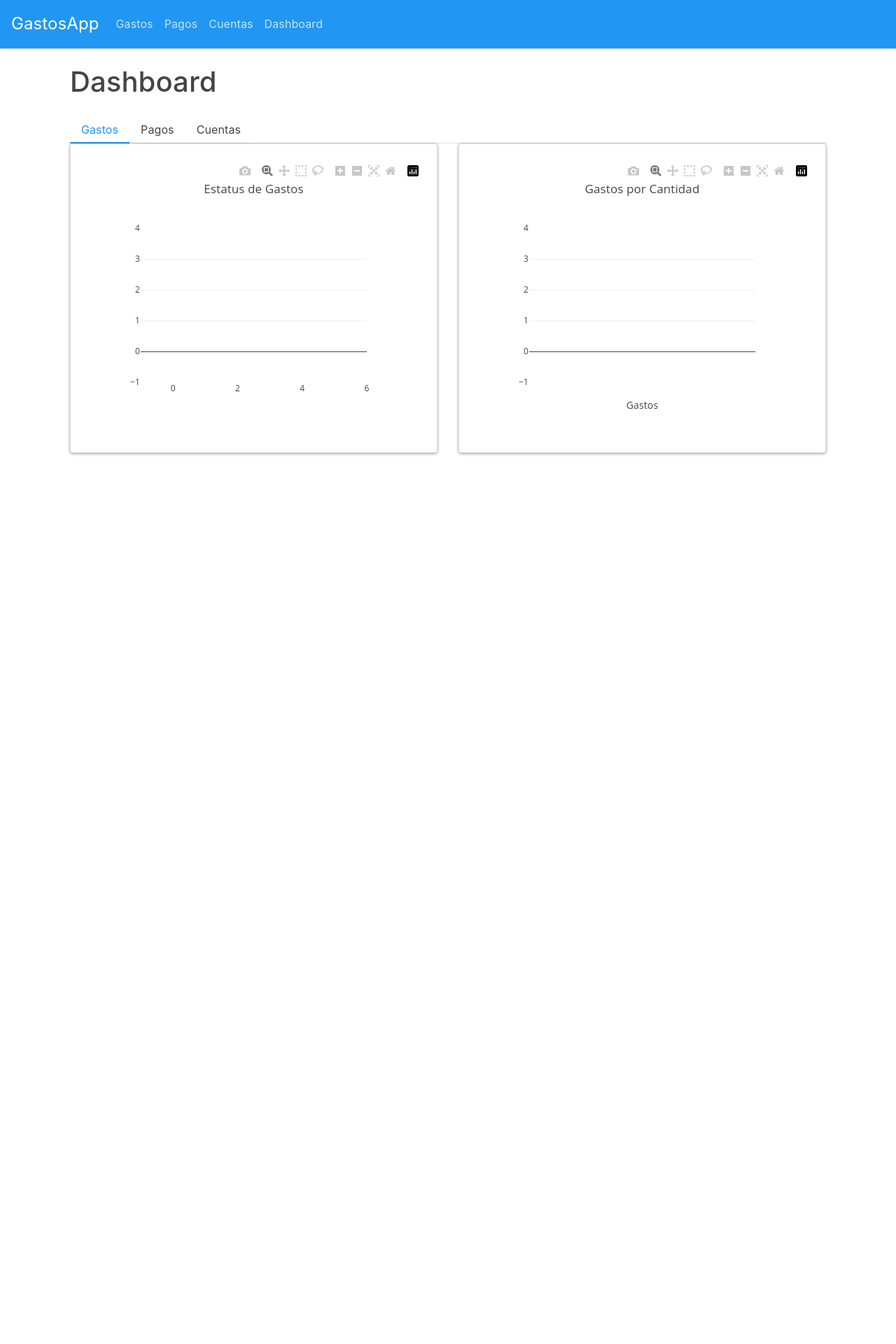
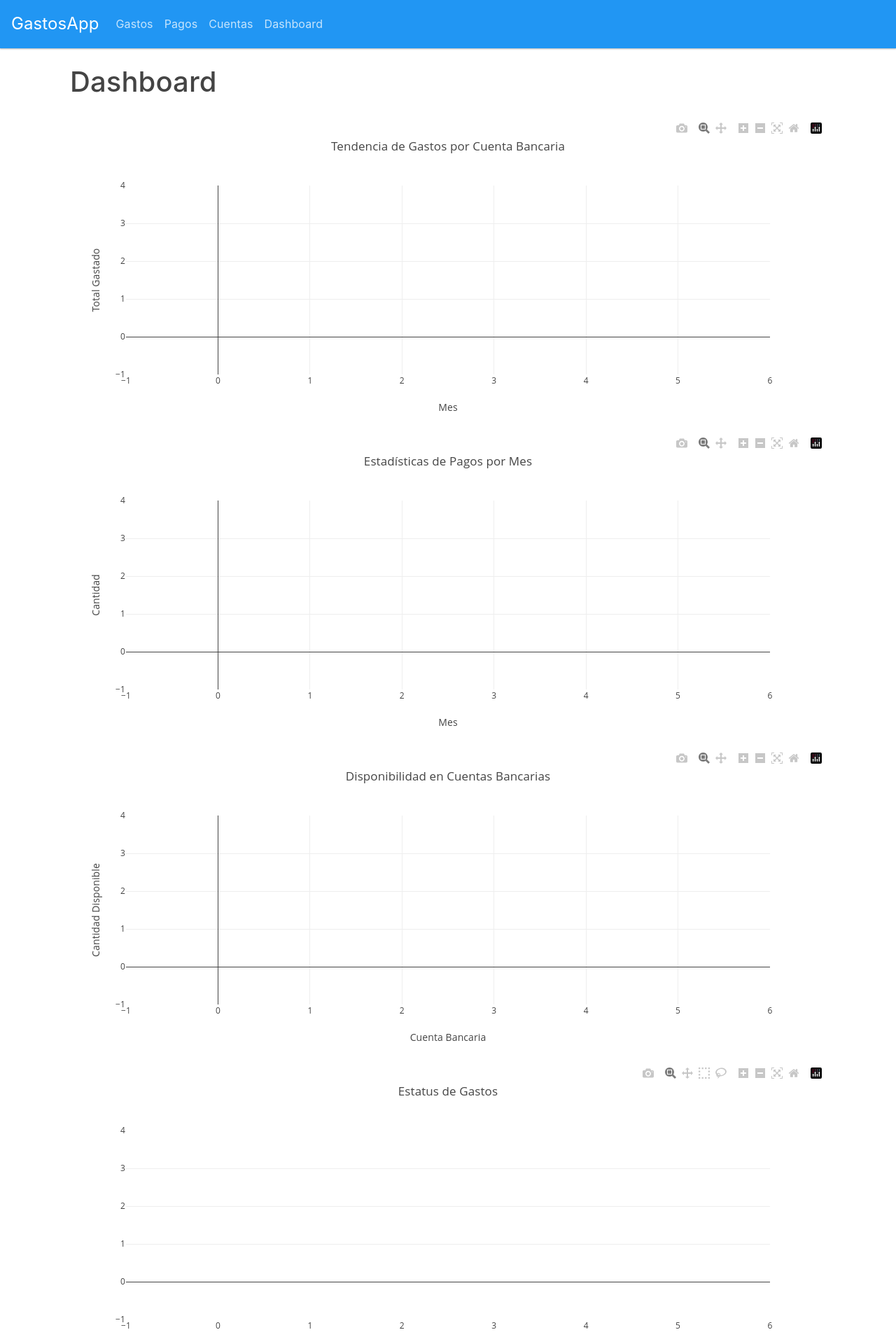
Before and after one commit to grchristian/pagos-gastos, a Flask app: page /dashboard in a window 1280 px wide. Shown: the top 1920 px of the page at 70% size. Before the commit the page ends 651 px from the top, so only its background shows below. Run offline with Flask 3, Linux system fonts and the light colour scheme; data that the repository does not hold is empty; some libraries are stand-ins or nearby versions.

Commit message:
charts created

```diff
--- a/app.py
+++ b/app.py
@@ -2,12 +2,15 @@
 
 from collections import Counter
 from models import Gasto
-from flask import Flask, flash, request, redirect, url_for, render_template
+from flask import Flask, flash, request, redirect, url_for, render_template, jsonify
 from models import db, Gasto, Pago, CuentaBancaria
 from datetime import datetime
 from flask_migrate import Migrate
 from collections import defaultdict
 from datetime import datetime
+from sqlalchemy import func, extract
+import numpy as np
+from sklearn.linear_model import LinearRegression
 
 app = Flask(__name__)
 app.secret_key = 'helloworld'
@@ -154,21 +157,98 @@ def detalles_cuenta(cuenta_id):
     return render_template('detalle_cuenta.html', cuenta=cuenta, pagos=pagos)
 
 # Dashboard
+
+
 @app.route('/dashboard')
 def dashboard():
-    # gastos-grafico-1: grafica de barras de gastos por estatus
+    return render_template('dashboard.html')
+
+
+@app.route('/api/gastos-estatus')
+def gastos_estatus_data():
     gastos_estatus = Counter(gasto.estado for gasto in Gasto.query.all())
-    # gastos-grafico-2: grafica con nombres de los gastos en el eje x y montos en el eje
+    return jsonify(dict(gastos_estatus))
+
+
+@app.route('/api/gastos-montos')
+def gastos_montos_data():
     nombres_gastos = [gasto.descripcion for gasto in Gasto.query.all()]
     montos_gastos = [gasto.monto for gasto in Gasto.query.all()]
+    return jsonify({'nombres_gastos': nombres_gastos, 'montos_gastos': montos_gastos})
 
-    # TODO:
-    # pagos-grafico-1: histograma de pagos a lo largo del tiempo
-    # pagos-grafico-2:
-    # cuentas-grafico-1:
-    # cuentas-grafico-2:
 
-    return render_template('dashboard.html', gastos_estatus=gastos_estatus, gastos=Gasto.query.all(), nombres_gastos=nombres_gastos, montos_gastos=montos_gastos)
+@app.route('/api/pagos-estatus')
+def pagos_estatus_data():
+    pagos_estatus = Counter(pago.estado for pago in Pago.query.all())
+    return jsonify(dict(pagos_estatus))
+
+
+@app.route('/api/pagos-totales')
+def pagos_totales_data():
+    datos = db.session.query(
+        CuentaBancaria.nombre_banco.label('cuenta'),
+        func.strftime('%Y-%m-%d', Pago.fecha).label('dia'),
+        func.sum(Pago.monto).label('total')
+    ).join(CuentaBancaria).group_by(CuentaBancaria.nombre_banco, 'dia').order_by('dia').all()
+
+    # Preparar los datos para el frontend
+    resultados = {}
+    for cuenta, dia, total in datos:
+        if cuenta not in resultados:
+            resultados[cuenta] = {'fechas': [], 'totales': []}
+        resultados[cuenta]['fechas'].append(dia)
+        resultados[cuenta]['totales'].append(total)
+
+    return jsonify(resultados)
+
+
+@app.route('/api/cuentas-disponibilidad')
+def cuentas_disponibilidad_data():
+    cuentas = CuentaBancaria.query.all()
+    datos = [{'nombre': cuenta.nombre_banco, 'disponible': cuenta.saldo}
+             for cuenta in cuentas]
+    return jsonify(datos)
+
+
+@app.route('/api/pagos-estadisticas')
+def pagos_estadisticas_data():
+    datos = db.session.query(
+        extract('month', Pago.fecha).label('mes'),
+        func.sum(Pago.monto).label('total'),
+        func.avg(Pago.monto).label('promedio')
+    ).group_by('mes').order_by('mes').all()
+
+    meses = [d[0] for d in datos]
+    totales = [d[1] for d in datos]
+    promedios = [d[2] for d in datos]
+
+    return jsonify({'meses': meses, 'totales': totales, 'promedios': promedios})
+
+
+@app.route('/api/gastos-por-cuenta')
+def gastos_por_cuenta_data():
+    datos = db.session.query(
+        CuentaBancaria.nombre_banco.label('cuenta'),
+        extract('month', Pago.fecha).label('mes'),
+        func.sum(Pago.monto).label('total')
+    ).join(Pago).group_by(CuentaBancaria.nombre_banco, 'mes').order_by('mes').all()
+
+    resultados = {}
+    for cuenta, mes, total in datos:
+        if cuenta not in resultados:
+            resultados[cuenta] = {'meses': [], 'totales': [], 'tendencia': []}
+        resultados[cuenta]['meses'].append(mes)
+        resultados[cuenta]['totales'].append(total)
+
+        # Calcular la línea de tendencia
+        if len(resultados[cuenta]['meses']) > 1:
+            x = np.array(resultados[cuenta]['meses']).reshape(-1, 1)
+            y = np.array(resultados[cuenta]['totales'])
+            modelo = LinearRegression().fit(x, y)
+            tendencia = modelo.predict(x)
+            resultados[cuenta]['tendencia'] = tendencia.tolist()
+
+    return jsonify(resultados)
 
 
 if __name__ == '__main__':
--- a/requirements.txt
+++ b/requirements.txt
@@ -1,3 +1,5 @@
 Flask
 Flask-SQLAlchemy
 Flask-Migrate
+scikit-learn
+numpy
--- a/static/dashboard-charts.js
+++ b/static/dashboard-charts.js
@@ -1,8 +1,5 @@
-// dashboard-charts.js
-
-function initDashboardCharts() {
-  // Definir colores para cada barra
-  var barColors = [
+// Definición de colores para las gráficas
+var colors = [
   "rgba(255, 99, 132, 0.6)",
   "rgba(54, 162, 235, 0.6)",
   "rgba(255, 206, 86, 0.6)",
@@ -19,13 +16,22 @@ function initDashboardCharts() {
   "rgba(54, 162, 235, 0.6)",
 ];
 
-  // gastos-grafico-1
+function fetchAndPlotData(url, plotFunction) {
+  fetch(url)
+    .then((response) => response.json())
+    .then((data) => plotFunction(data));
+}
+
+function plotGastosEstatus(data) {
+  var gastosEstatusLabels = Object.keys(data);
+  var gastosEstatusValues = Object.values(data);
+
   var gastosEstatusData = {
     x: gastosEstatusLabels,
     y: gastosEstatusValues,
     type: "bar",
     marker: {
-      color: barColors.slice(0, gastosEstatusLabels.length),
+      color: colors.slice(0, gastosEstatusLabels.length),
     },
   };
 
@@ -35,14 +41,18 @@ function initDashboardCharts() {
   };
 
   Plotly.newPlot("gastos-grafico-1", [gastosEstatusData], layout);
+}
 
-  // # gastos-grafico-2
+function plotGastosMontos(data) {
+  var gastosMontosLabels = data.nombres_gastos;
+  var gastosMontosValues = data.montos_gastos;
+
   var gastosMontosData = {
     x: gastosMontosLabels,
     y: gastosMontosValues,
     type: "bar",
     marker: {
-      color: barColors.slice(0, gastosMontosLabels.length),
+      color: colors.slice(0, gastosMontosLabels.length),
     },
     name: "Cantidad",
   };
@@ -62,8 +72,165 @@ function initDashboardCharts() {
   };
 
   Plotly.newPlot("gastos-grafico-2", [gastosMontosData], layout);
-
-  // Otros gráfic
 }
 
-document.addEventListener("DOMContentLoaded", initDashboardCharts);
+function plotPagosEstatus(data) {
+  var pagosEstatusLabels = Object.keys(data);
+  var pagosEstatusValues = Object.values(data);
+
+  var pagosEstatusData = {
+    labels: pagosEstatusLabels,
+    values: pagosEstatusValues,
+    type: "pie",
+    textinfo: "label+percent",
+    insidetextorientation: "radial",
+    marker: {
+      colors: colors.slice(0, pagosEstatusLabels.length),
+    },
+  };
+  console.log(pagosEstatusData);
+  var layout = {
+    title: "Distribución de Estados de Pagos",
+  };
+
+  Plotly.newPlot("pagos-grafico-1", [pagosEstatusData], layout);
+}
+
+function plotPagosTotales(data) {
+  var traces = [];
+  var colorIndex = 0;
+
+  for (var cuenta in data) {
+    var trace = {
+      x: data[cuenta].fechas,
+      y: data[cuenta].totales,
+      type: "scatter",
+      mode: "lines+markers",
+      name: cuenta,
+      marker: {
+        color: colors[colorIndex % colors.length],
+      },
+    };
+    traces.push(trace);
+    colorIndex++;
+  }
+
+  var layout = {
+    title: "Total de Pagos por Cuenta Bancaria a lo Largo del Tiempo",
+    xaxis: {
+      title: "Fecha",
+    },
+    yaxis: {
+      title: "Total Pagado",
+    },
+  };
+  Plotly.newPlot("pagos-grafico-2", traces, layout);
+}
+
+function plotCuentasDisponibilidad(data) {
+  var trace = {
+    x: data.map((cuenta) => cuenta.nombre),
+    y: data.map((cuenta) => cuenta.disponible),
+    mode: "markers",
+    marker: {
+      size: data.map((cuenta) => cuenta.disponible),
+      sizeref:
+        (2.0 * Math.max(...data.map((cuenta) => cuenta.disponible))) / 100 ** 2,
+      sizemode: "area",
+      color: colors.slice(0, data.length),
+    },
+    text: data.map((cuenta) => cuenta.nombre),
+  };
+
+  var layout = {
+    title: "Disponibilidad en Cuentas Bancarias",
+    xaxis: {
+      title: "Cuenta Bancaria",
+    },
+    yaxis: {
+      title: "Cantidad Disponible",
+    },
+  };
+
+  Plotly.newPlot("cuentas-grafico-1", [trace], layout);
+}
+
+function plotPagosEstadisticas(data) {
+  var trace1 = {
+    x: data.meses,
+    y: data.totales,
+    type: "scatter",
+    mode: "lines+markers",
+    name: "Total",
+    line: { color: "blue" },
+  };
+
+  var trace2 = {
+    x: data.meses,
+    y: data.promedios,
+    type: "scatter",
+    mode: "lines+markers",
+    name: "Promedio",
+    line: { color: "green" },
+  };
+
+  var layout = {
+    title: "Estadísticas de Pagos por Mes",
+    xaxis: {
+      title: "Mes",
+    },
+    yaxis: {
+      title: "Cantidad",
+    },
+  };
+
+  Plotly.newPlot("pagos-grafico-3", [trace1, trace2], layout);
+}
+
+function plotGastosPorCuenta(data) {
+  var traces = [];
+  var colorIndex = 0;
+
+  for (var cuenta in data) {
+    var trace = {
+      x: data[cuenta].meses,
+      y: data[cuenta].totales,
+      type: "scatter",
+      mode: "lines+markers",
+      name: cuenta,
+      line: { color: colors[colorIndex % colors.length] },
+    };
+    traces.push(trace);
+
+    // Agregar la línea de tendencia
+    var traceTendencia = {
+      x: data[cuenta].meses,
+      y: data[cuenta].tendencia,
+      type: "scatter",
+      mode: "lines",
+      name: cuenta + " Tendencia",
+      line: { color: colors[colorIndex % colors.length], dash: "dot" },
+    };
+    traces.push(traceTendencia);
+
+    colorIndex++;
+  }
+
+  var layout = {
+    title: "Tendencia de Gastos por Cuenta Bancaria",
+    xaxis: { title: "Mes" },
+    yaxis: { title: "Total Gastado" },
+  };
+
+  Plotly.newPlot("cuentas-grafico-2", traces, layout);
+}
+
+document.addEventListener("DOMContentLoaded", function () {
+  fetchAndPlotData("/api/gastos-estatus", plotGastosEstatus);
+  fetchAndPlotData("/api/gastos-montos", plotGastosMontos);
+  fetchAndPlotData("/api/pagos-estatus", plotPagosEstatus);
+  fetchAndPlotData("/api/pagos-totales", plotPagosTotales);
+  fetchAndPlotData("/api/cuentas-disponibilidad", plotCuentasDisponibilidad);
+  fetchAndPlotData("/api/pagos-estadisticas", plotPagosEstadisticas);
+  fetchAndPlotData("/api/gastos-por-cuenta", plotGastosPorCuenta);
+});
--- a/templates/dashboard.html
+++ b/templates/dashboard.html
@@ -1,165 +1,27 @@
 {% extends "base.html" %} {% block title %}Dashboard{% endblock %} {% block
 content %}
+
 <div class="container">
   <h1 class="my-4">Dashboard</h1>
 
-  <!-- Tabs de Navegación -->
-  <ul class="nav nav-tabs" id="dashboardTabs" role="tablist">
-    <li class="nav-item">
-      <a
-        class="nav-link active"
-        id="gastos-tab"
-        data-toggle="tab"
-        href="#gastos"
-        role="tab"
-        aria-controls="gastos"
-        aria-selected="true"
-        >Gastos</a
-      >
-    </li>
-    <li class="nav-item">
-      <a
-        class="nav-link"
-        id="pagos-tab"
-        data-toggle="tab"
-        href="#pagos"
-        role="tab"
-        aria-controls="pagos"
-        aria-selected="false"
-        >Pagos</a
-      >
-    </li>
-    <li class="nav-item">
-      <a
-        class="nav-link"
-        id="cuentas-tab"
-        data-toggle="tab"
-        href="#cuentas"
-        role="tab"
-        aria-controls="cuentas"
-        aria-selected="false"
-        >Cuentas</a
-      >
-    </li>
-  </ul>
+  <div id="cuentas-grafico-2"></div>
 
-  <!-- Contenido de Tabs -->
-  <div class="tab-content" id="dashboardTabsContent">
-    <!-- Tab Gastos -->
-    <div
-      class="tab-pane fade show active"
-      id="gastos"
-      role="tabpanel"
-      aria-labelledby="gastos-tab"
-    >
-      <div class="row">
-        <!-- Aquí van los 2 gráficos relacionados con Gastos -->
-        <!-- Gráfico 1 para Gastos -->
-        <div class="col-md-6">
-          <div class="card">
-            <div class="card-body">
-              <div
-                id="gastos-grafico-1"
-                style="width: 100%; height: 400px"
-              ></div>
-            </div>
-          </div>
-        </div>
-        <!-- Gráfico 2 para Gastos -->
-        <div class="col-md-6">
-          <div class="card">
-            <div class="card-body">
-              <div
-                id="gastos-grafico-2"
-                style="width: 100%; height: 400px"
-              ></div>
-            </div>
-          </div>
-        </div>
-      </div>
-    </div>
 
-    <!-- Tab Pagos -->
-    <div
-      class="tab-pane fade"
-      id="pagos"
-      role="tabpanel"
-      aria-labelledby="pagos-tab"
-    >
-      <div class="row">
-        <!-- Aquí van los 2 gráficos relacionados con Pagos -->
-        <!-- Gráfico 1 para pagos -->
-        <div class="col-md-6">
-          <div class="card">
-            <div class="card-body">
-              <div
-                id="pagos-grafico-1"
-                style="width: 100%; height: 400px"
-              ></div>
-            </div>
-          </div>
-        </div>
-        <!-- Gráfico 2 para pagos -->
-        <div class="col-md-6">
-          <div class="card">
-            <div class="card-body">
-              <div
-                id="pagos-grafico-2"
-                style="width: 100%; height: 400px"
-              ></div>
-            </div>
-          </div>
-        </div>
-      </div>
-    </div>
+  <div id="pagos-grafico-3"></div>
 
-    <!-- Tab Cuentas -->
-    <div
-      class="tab-pane fade"
-      id="cuentas"
-      role="tabpanel"
-      aria-labelledby="cuentas-tab"
-    >
-      <div class="row">
-        <!-- Aquí van los 2 gráficos relacionados con cuentas -->
-        <!-- Gráfico 1 para cuentas -->
-        <div class="col-md-6">
-          <div class="card">
-            <div class="card-body">
-              <div
-                id="cuentas-grafico-1"
-                style="width: 100%; height: 400px"
-              ></div>
-            </div>
-          </div>
-        </div>
-        <!-- Gráfico 2 para cuentas -->
-        <div class="col-md-6">
-          <div class="card">
-            <div class="card-body">
-              <div
-                id="cuentas-grafico-2"
-                style="width: 100%; height: 400px"
-              ></div>
-            </div>
-          </div>
-        </div>
-      </div>
-    </div>
-  </div>
+
+  <div id="cuentas-grafico-1"></div>
+
+  <div id="gastos-grafico-1"></div>
+  <div id="gastos-grafico-2"></div>
+
+  <div id="pagos-grafico-1"></div>
+  <div id="pagos-grafico-2"></div>
+
 
   <script src="https://cdn.plot.ly/plotly-latest.min.js"></script>
 </div>
 
-<script>
-  // gastos-grafico-1
-  var gastosEstatusLabels = {{ gastos_estatus.keys() | list | tojson | safe }};
-  var gastosEstatusValues = {{ gastos_estatus.values() | list | tojson | safe }};
-  // gastos-grafico-2
-  var gastosMontosLabels = {{ nombres_gastos | list | tojson | safe }};
-  var gastosMontosValues = {{ montos_gastos | list | tojson | safe }};
-</script>
-
 <!-- Incluir el archivo JavaScript al final -->
 <script src="{{ url_for('static', filename='dashboard-charts.js') }}"></script>
 {% endblock %}
```
Lines whose indentation alone changed are shown as unchanged.
